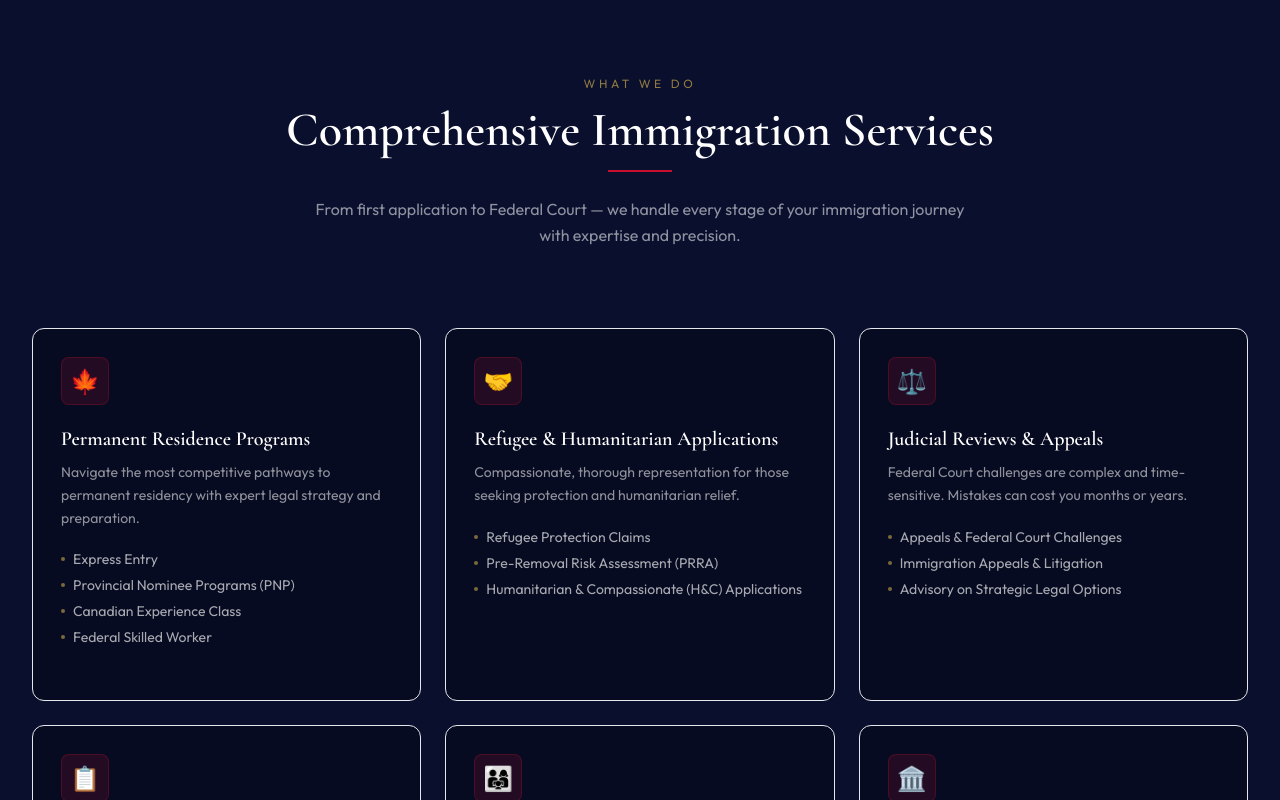
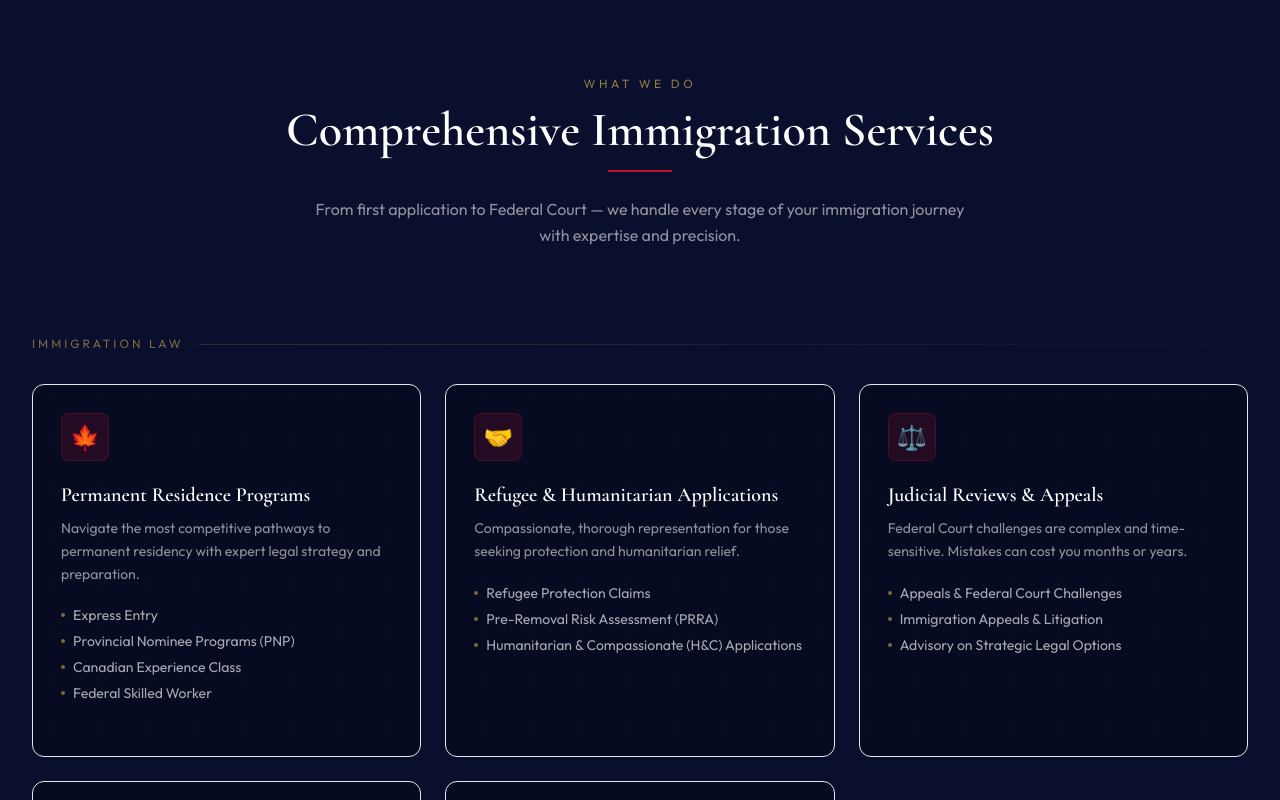
Before and after one commit to chiefDevOvrlrd/legal-crusader, a Next.js app: page / in a window 1280 px wide. Shown: the part 2000-2800 px from the top of the page. Built offline with nearby package versions, Linux system fonts and the light colour scheme.

Commit message:
added more services

```diff
--- a/app/components/Services.tsx
+++ b/app/components/Services.tsx
@@ -56,11 +56,18 @@ export default function Services() {
         </div>
 
         {/* Services Grid */}
-        <div
-          ref={gridRef}
-          className="grid md:grid-cols-2 lg:grid-cols-3 gap-6"
-        >
-          {SERVICES.map((service, index) => (
+<div ref={gridRef} className="grid md:grid-cols-2 lg:grid-cols-3 gap-6">
+
+  {/* Immigration heading */}
+  <div className="md:col-span-2 lg:col-span-3 mt-2 mb-2">
+    <div className="flex items-center gap-4">
+      <span className="font-body text-gold/60 text-xs tracking-[0.25em] uppercase">Immigration Law</span>
+      <div className="flex-1 h-px bg-gradient-to-r from-gold/20 to-transparent" />
+    </div>
+  </div>
+
+  {SERVICES.slice(0, 5).map((service, index) => (
+    // ... your existing card JSX, just change SERVICES.map to SERVICES.slice(0,5).map
             <div
               key={service.id}
               data-index={index}
@@ -99,8 +106,60 @@ export default function Services() {
                 <div className="mt-6 h-px bg-gradient-to-r from-crimson/0 via-crimson/0 to-crimson/0 group-hover:from-crimson/0 group-hover:via-crimson group-hover:to-crimson/0 transition-all duration-500" />
               </div>
             </div>
-          ))}
-        </div>
+  ))}
+
+  {/* Civil Litigation heading */}
+  <div className="md:col-span-2 lg:col-span-3 mt-8 mb-2">
+    <div className="flex items-center gap-4">
+      <span className="font-body text-gold/60 text-xs tracking-[0.25em] uppercase">Civil Litigation & Contract Law</span>
+      <div className="flex-1 h-px bg-gradient-to-r from-gold/20 to-transparent" />
+    </div>
+  </div>
+
+  {SERVICES.slice(5).map((service, index) => (
+            <div
+              key={service.id}
+              data-index={index}
+              className="service-card-wrapper reveal-up"
+            >
+              <div className="service-card h-full bg-navy-950/60 border border-white/8 rounded-xl p-7 hover:border-gold/25 transition-all duration-400 group">
+                {/* Icon */}
+                <div className="w-12 h-12 rounded-lg bg-crimson/15 border border-crimson/25 flex items-center justify-center text-2xl mb-5 group-hover:bg-crimson/25 transition-colors duration-300">
+                  {service.icon}
+                </div>
+
+                {/* Title */}
+                <h3 className="font-display text-xl text-white font-semibold mb-2 group-hover:text-gold transition-colors duration-300">
+                  {service.title}
+                </h3>
+
+                {/* Description */}
+                <p className="font-body text-white/55 text-sm leading-relaxed mb-5">
+                  {service.description}
+                </p>
+
+                {/* Items list */}
+                <ul className="space-y-1.5">
+                  {service.items.map((item) => (
+                    <li
+                      key={item}
+                      className="flex items-center gap-2 font-body text-white/65 text-sm"
+                    >
+                      <span className="w-1 h-1 rounded-full bg-gold/60 flex-shrink-0" />
+                      {item}
+                    </li>
+                  ))}
+                </ul>
+
+                {/* Bottom accent line — animates on hover */}
+                <div className="mt-6 h-px bg-gradient-to-r from-crimson/0 via-crimson/0 to-crimson/0 group-hover:from-crimson/0 group-hover:via-crimson group-hover:to-crimson/0 transition-all duration-500" />
+              </div>
+            </div>
+  ))}
+
+</div>
+        {/* Services Grid */}
+
 
         {/* Federal Court CTA Banner */}
         <div className="mt-16 relative overflow-hidden rounded-2xl">
--- a/app/lib/siteData.ts
+++ b/app/lib/siteData.ts
@@ -3,7 +3,7 @@
 
 export const SITE_META = {
   name: "Ogban Law",
-  tagline: "Trusted. Strategic. Results-Driven.",
+  tagline: "Immigration Law. Civil Litigation. Results-Driven.",
   lawyer: {
     fullName: "Ogban Chima-Oduko",
     title: "Principal Partner",
@@ -27,9 +27,12 @@ export const HERO_CHECKLIST = [
   "Sponsor your spouse or parents?",
   "Apply for a Work or Study Permit?",
   "Challenge a refusal in Federal Court?",
+  "Resolve a contract dispute?",
+  "Defend or commence a civil lawsuit?",
 ];
 
 export const SERVICES = [
+  //Immigration
   {
     id: "permanent-residence",
     icon: "🍁",
@@ -92,16 +95,56 @@ export const SERVICES = [
       "Dependent Children",
     ],
   },
+  //civil litigation
   {
-    id: "federal-court",
+    id: "contract-law",
+    icon: "📝",
+    title: "Contract Law",
+    description:
+      "From drafting watertight agreements to enforcing them in court — protecting your interests at every stage of a contract's life.",
+    items: [
+      "Contract Drafting & Review",
+      "Breach of Contract Claims",
+      "Settlement & Negotiation",
+      "NDAs, Employment & Business Agreements",
+    ],
+  },
+  {
+    id: "civil-litigation",
     icon: "🏛️",
-    title: "Federal Court Representation",
+    title: "Civil Litigation",
     description:
-      "Proven track record challenging refusals and advocating for your rights at the highest level.",
+      "Strategic representation in non-criminal disputes — from the first demand letter to final judgment and enforcement.",
     items: [
-      "Judicial Review Applications",
-      "Leave Applications",
-      "Certiorari & Mandamus",
+      "Statement of Claim & Defence",
+      "Examinations for Discovery",
+      "Mediation & Arbitration",
+      "Trial Representation",
+    ],
+  },
+  {
+    id: "commercial-disputes",
+    icon: "💼",
+    title: "Commercial & Business Disputes",
+    description:
+      "Protecting businesses and individuals in complex commercial conflicts with clear strategy and decisive action.",
+    items: [
+      "Business & Partnership Disputes",
+      "Debt Recovery",
+      "Employment Disputes",
+      "Insurance Claims",
+    ],
+  },
+  {
+    id: "post-judgment",
+    icon: "🔨",
+    title: "Post-Judgment Enforcement",
+    description:
+      "Winning is only the first step. We pursue full enforcement of judgments to ensure you actually collect.",
+    items: [
+      "Garnishment Orders",
+      "Seizure of Assets",
+      "Filing & Defending Appeals",
     ],
   },
 ];
```
